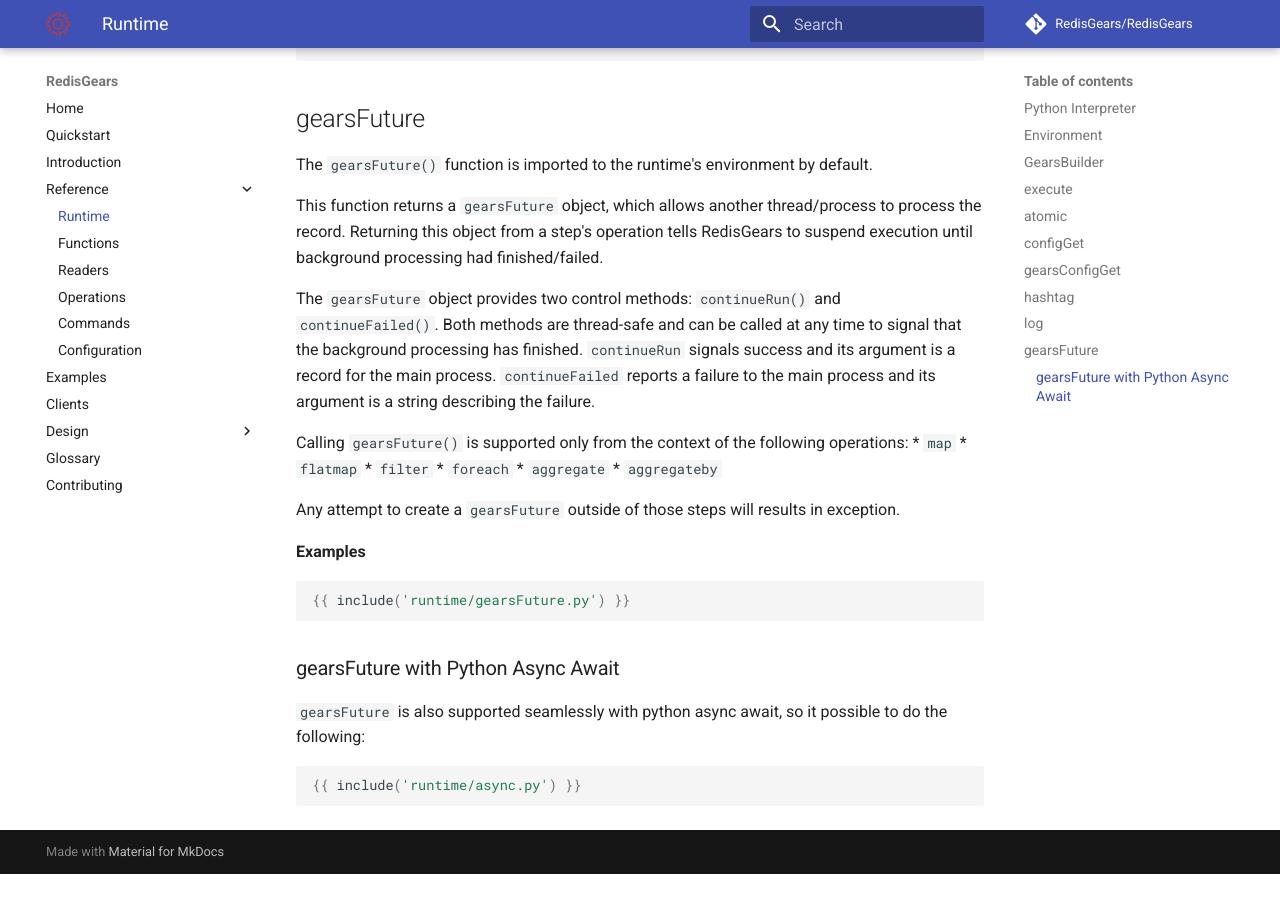
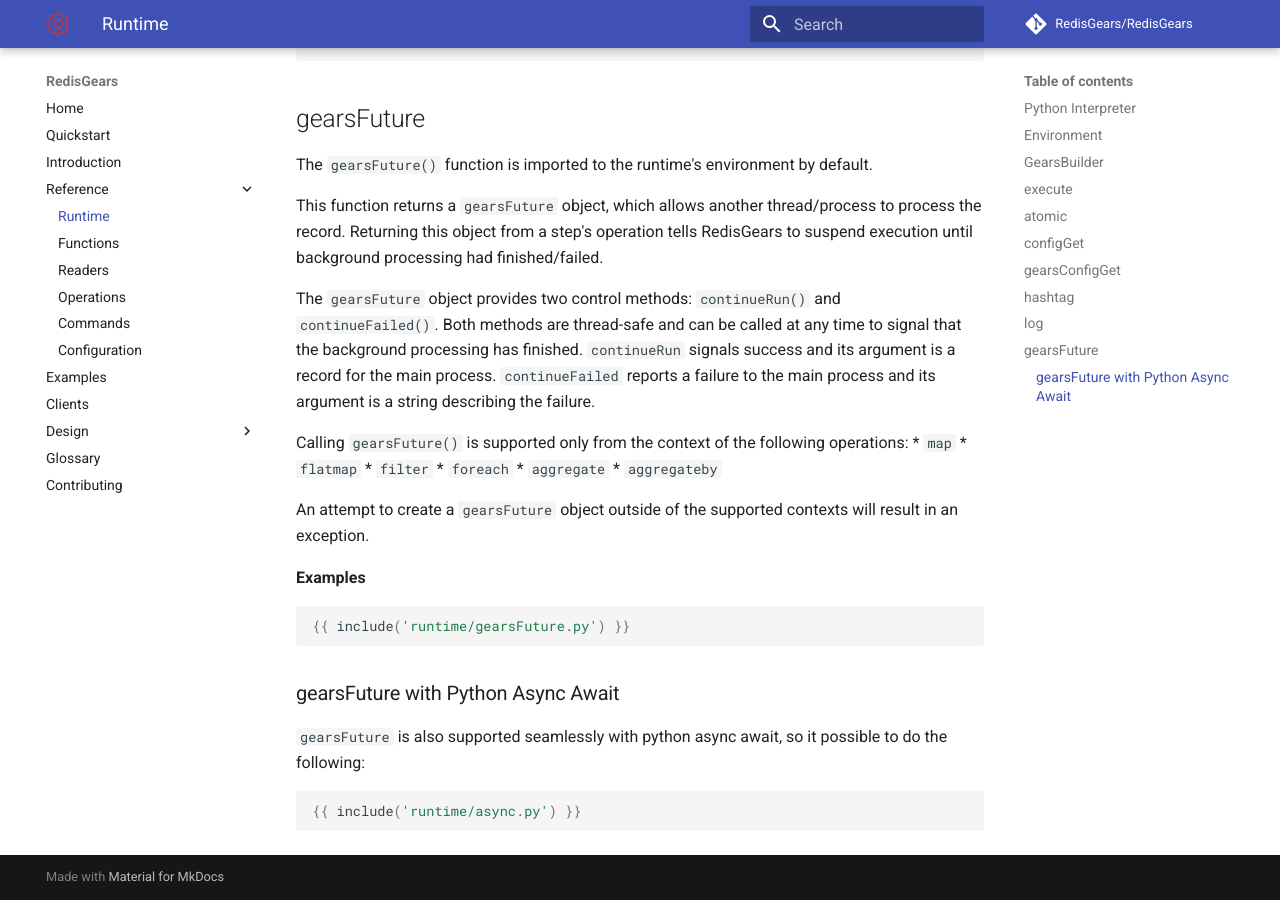
Before and after one commit to RedisGears/RedisGears, an MkDocs documentation site: the page built from docs/runtime.md, in a window 1280 px wide and 900 px high, scrolled down 3962 px. Built offline with MkDocs 1.6.1 and Material for MkDocs 9.7.7, drawn with Linux system fonts in a browser that asks for light colours; comment, search, counter and statistics services are not loaded; before the commit the page ends 4836 px from its top, so only the background shows below that.

Commit message:
Update docs/runtime.md
Co-authored-by: Itamar Haber <itamar@redislabs.com>

```diff
--- a/docs/runtime.md
+++ b/docs/runtime.md
@@ -173,7 +173,7 @@
 * `aggregate`
 * `aggregateby`
 
-Any attempt to create a `gearsFuture` outside of those steps will results in exception.
+An attempt to create a `gearsFuture` object outside of the supported contexts will result in an exception.
 
 **Examples**
 
```
